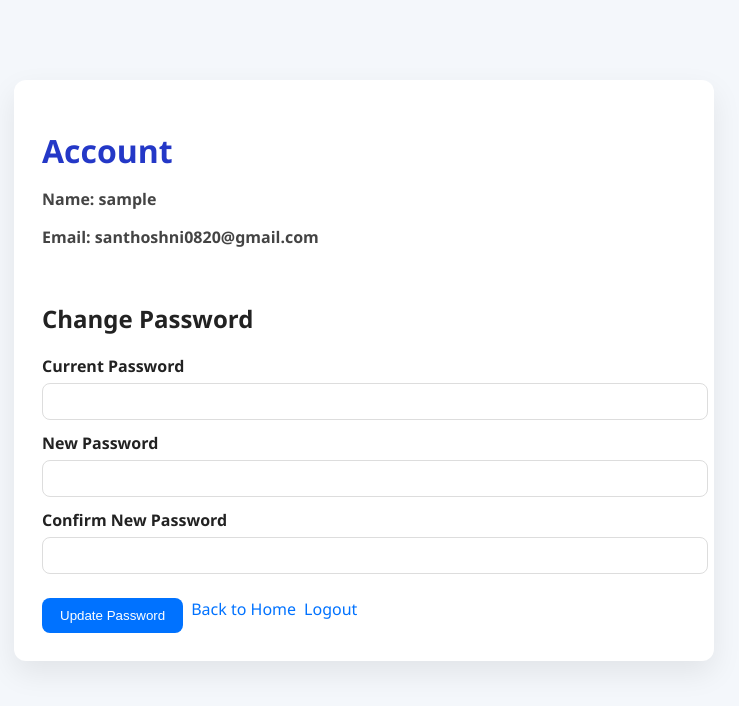
After one commit to ragavan-0705/Early-Diabetes-Prediction, a Flask app: page /profile in a window 1280 px wide. The commit adds this page. Shown: the top 706 px of the page, without its empty margins (276-1015 px from the left). Run offline with Flask 3, Linux system fonts and the light colour scheme; a user stored in the database is signed in; parts of the project's set-up code (start-up, migrations or seed data) failed here and were passed over.

Commit message:
Profile page

```diff
--- a/app.py
+++ b/app.py
@@ -83,6 +83,7 @@ def login():
 
         if user and check_password_hash(user[3], password):
             session["user"] = user[1]
+            session["email"] = user[2]
             return redirect("/home")
         else:
             flash("Invalid email or password", "error")
@@ -104,6 +105,51 @@ def home():
     if "user" not in session:
         return redirect("/login")
     return render_template("index.html")
+
+
+# =====================
+# PROFILE / ACCOUNT
+# =====================
+@app.route("/profile", methods=["GET", "POST"])
+def profile():
+    if "user" not in session:
+        return redirect("/login")
+
+    conn = get_db()
+    cur = conn.cursor()
+
+    if request.method == "POST":
+        current = request.form.get("current_password")
+        new = request.form.get("new_password")
+        confirm = request.form.get("confirm_password")
+
+        email = session.get("email")
+        cur.execute("SELECT id, password FROM users WHERE email = ?", (email,))
+        row = cur.fetchone()
+
+        if not row or not check_password_hash(row[1], current):
+            flash("Current password is incorrect", "error")
+            conn.close()
+            return redirect("/profile")
+
+        if not new or new != confirm:
+            flash("New passwords do not match", "error")
+            conn.close()
+            return redirect("/profile")
+
+        hashed = generate_password_hash(new)
+        cur.execute("UPDATE users SET password = ? WHERE id = ?", (hashed, row[0]))
+        conn.commit()
+        conn.close()
+
+        flash("Password updated successfully", "success")
+        return redirect("/profile")
+
+    # GET
+    name = session.get("user")
+    email = session.get("email")
+    conn.close()
+    return render_template("profile.html", name=name, email=email)
 
 # =====================
 # ML PREDICTION
--- /dev/null
+++ b/templates/profile.html
@@ -0,0 +1,63 @@
+<!DOCTYPE html>
+<html lang="en">
+<head>
+    <meta charset="UTF-8">
+    <title>Profile</title>
+    <style>
+        body { font-family: 'Segoe UI', sans-serif; background: #f4f7fb; color: #222; }
+        .container { max-width: 700px; margin: 80px auto; }
+        .card { background: #fff; padding: 28px; border-radius: 12px; box-shadow: 0 12px 30px rgba(0,0,0,0.08); }
+        h1 { color: #2438c7; margin-bottom: 6px; }
+        p { margin-bottom: 14px; }
+        .meta { font-weight: 600; color: #444; }
+        .spacer { height: 20px; }
+        label { display:block; font-weight:600; margin-bottom:6px; }
+        input { width:100%; padding:10px; border-radius:8px; border:1px solid #ddd; margin-bottom:12px; }
+        .btn { padding:10px 18px; border-radius:8px; border:none; background:#0072ff; color:#fff; cursor:pointer; }
+        .actions { margin-top:12px; display:flex; gap:8px; }
+        .link { text-decoration:none; color:#0072ff; }
+        .flash { padding:10px 12px; border-radius:8px; margin-bottom:12px; }
+        .flash.success { background:#e6fff1; color:#006b3b; }
+        .flash.error { background:#ffeceb; color:#7a1b1b; }
+    </style>
+</head>
+<body>
+
+<div class="container">
+    <div class="card">
+        <h1>Account</h1>
+        {% with messages = get_flashed_messages(with_categories=true) %}
+            {% if messages %}
+                {% for category, msg in messages %}
+                    <div class="flash {{ category }}">{{ msg }}</div>
+                {% endfor %}
+            {% endif %}
+        {% endwith %}
+
+        <p class="meta">Name: <strong>{{ name }}</strong></p>
+        <p class="meta">Email: <strong>{{ email }}</strong></p>
+
+        <div class="spacer"></div>
+
+        <h2>Change Password</h2>
+        <form method="post" action="/profile">
+            <label for="current_password">Current Password</label>
+            <input id="current_password" name="current_password" type="password" required>
+
+            <label for="new_password">New Password</label>
+            <input id="new_password" name="new_password" type="password" required>
+
+            <label for="confirm_password">Confirm New Password</label>
+            <input id="confirm_password" name="confirm_password" type="password" required>
+
+            <div class="actions">
+                <button class="btn" type="submit">Update Password</button>
+                <a class="link" href="/home">Back to Home</a>
+                <a class="link" href="/logout">Logout</a>
+            </div>
+        </form>
+    </div>
+</div>
+
+</body>
+</html>
```
Also changed, not shown: templates/index.html (+26 -0 lines).
